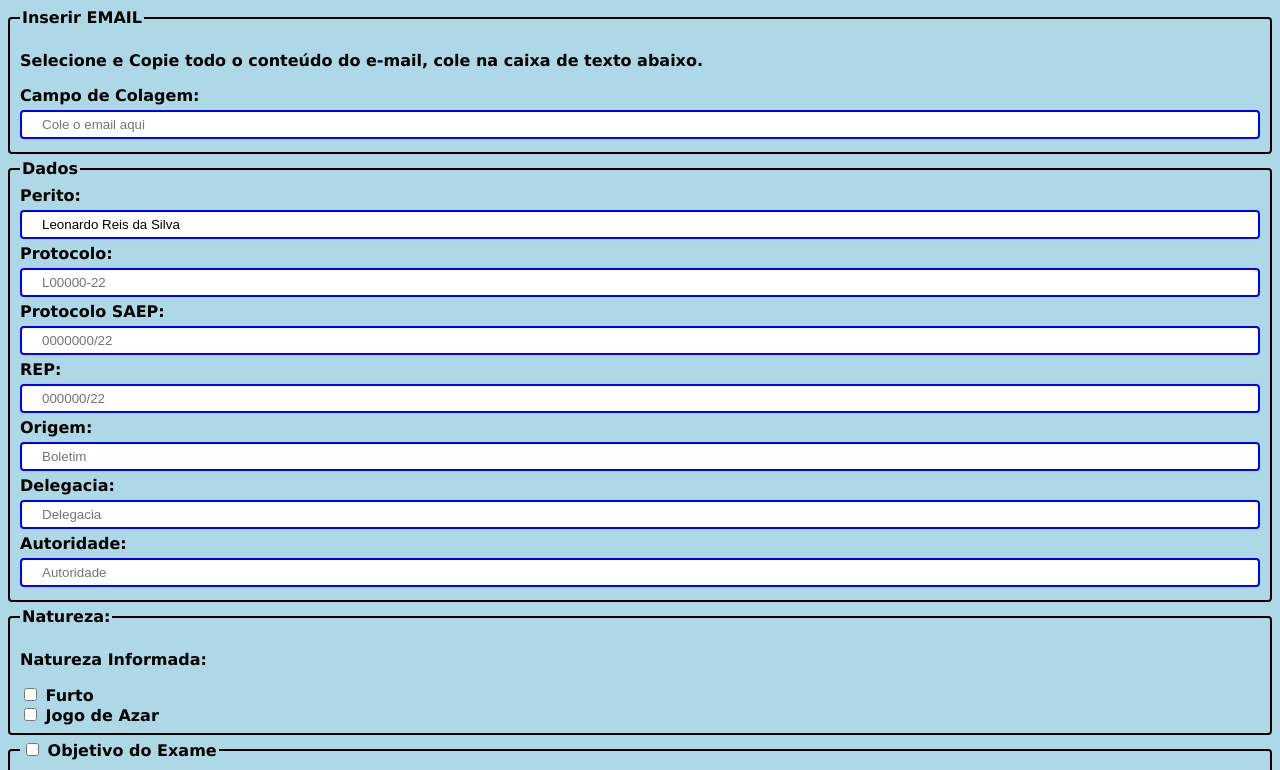
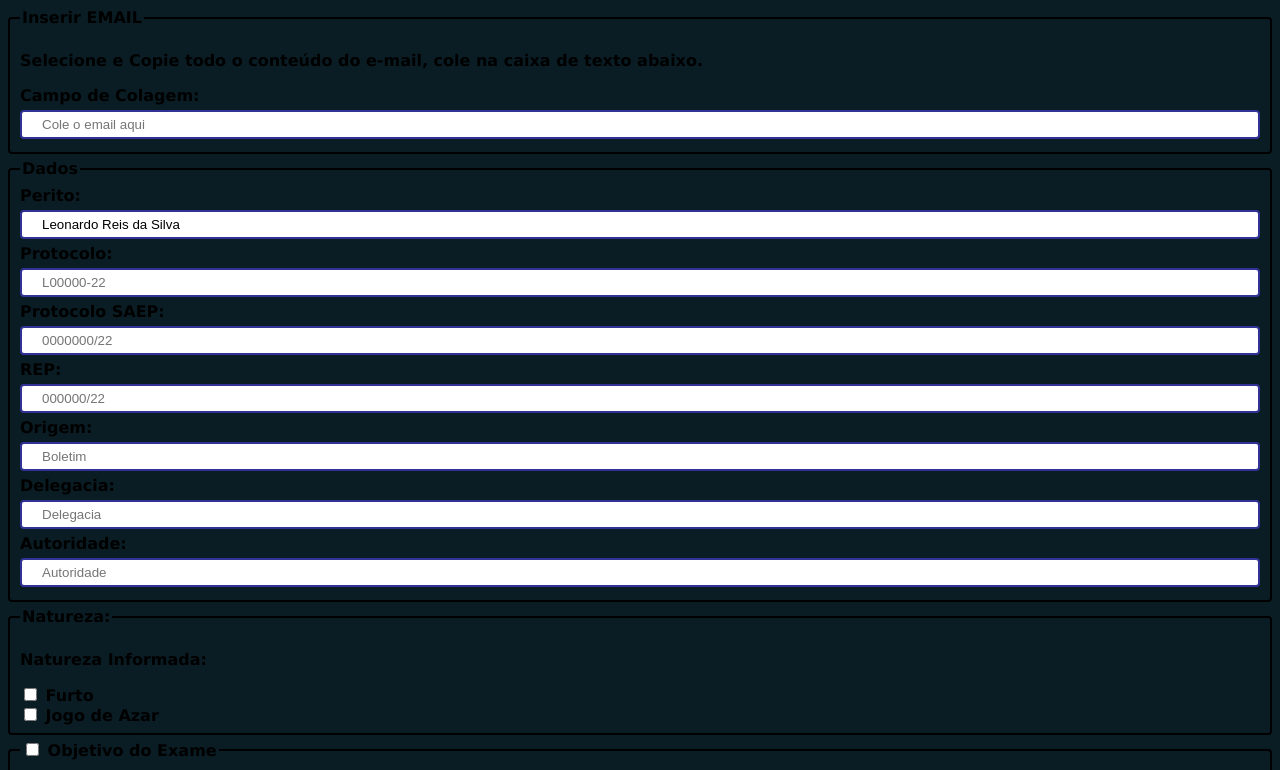
Before and after one commit to MrTaciturno/laudon, a plain HTML site: page index.html in a window 1280 px wide. Shown: the top 770 px of the page. Drawn offline with Linux system fonts and the light colour scheme; a script that the page names is missing.

Commit message:
mudança de cores

```diff
--- a/index.html
+++ b/index.html
@@ -37,7 +37,7 @@
 
 
 		body {
-			background-color: lightblue;
+			background-color: rgb(10, 29, 36);
 			font-family: 'Verdana';
 			font-weight: bold;
 		}
@@ -46,7 +46,7 @@
 			padding: 5px 20px;
 			margin: 5px 0;
 			box-sizing: border-box;
-			border: 2px solid blue;
+			border: 2px solid rgb(50, 50, 150);
 			border-radius: 4px;
 		}
 
```
